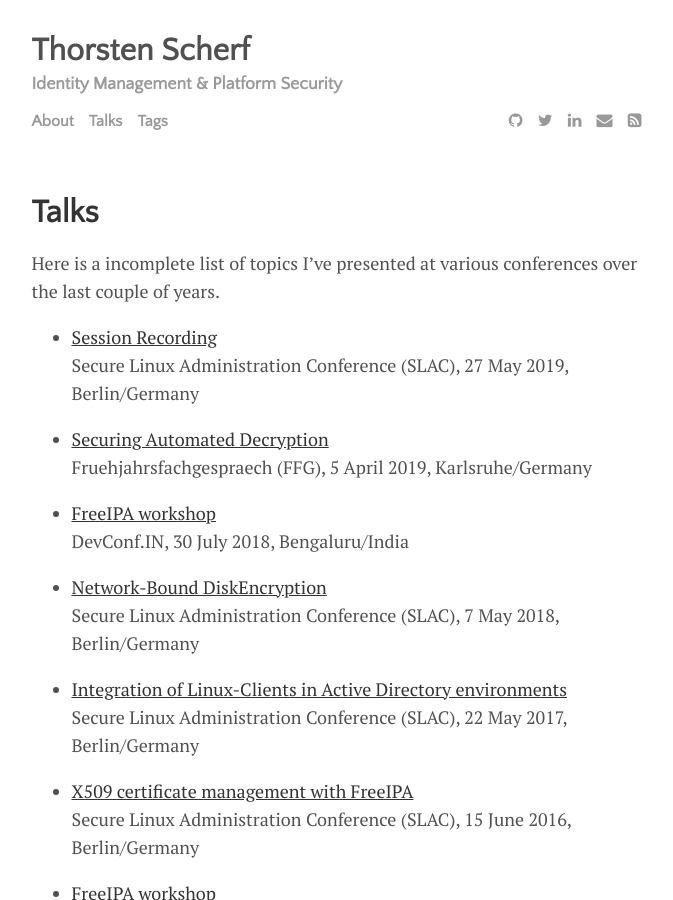
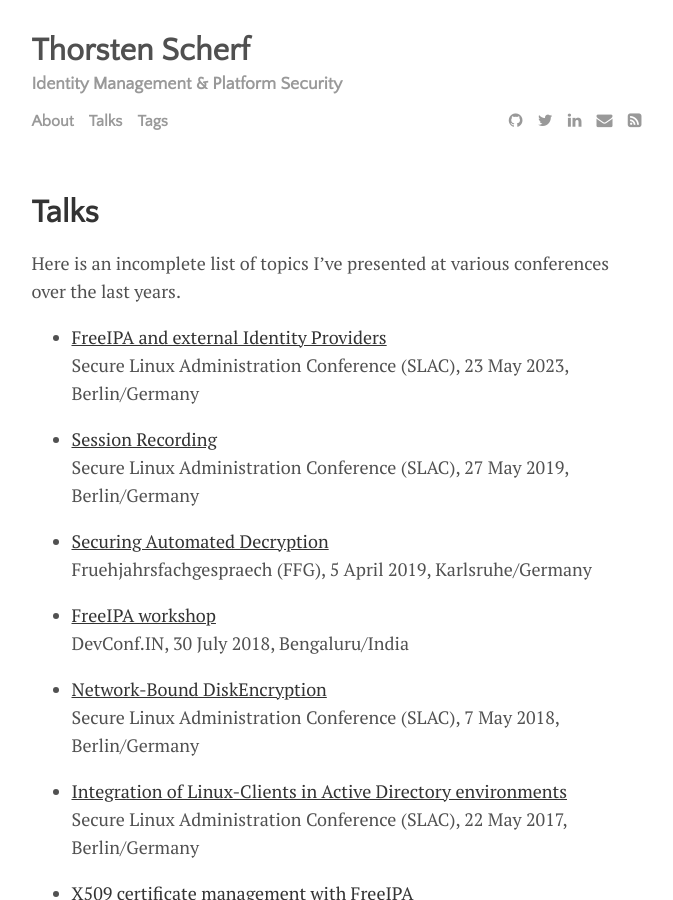
Before and after one commit to tscherf/tscherf.github.io, a Jekyll site: the page built from menu/talks.md, in a window 1280 px wide and 900 px high. Shown: the whole window, without its empty margins (301-974 px from the left). Built offline with Jekyll 4.4.1, drawn with Linux system fonts in a browser that asks for light colours.

Commit message:
add SLAC 2023 slides

```diff
--- a/menu/talks.md
+++ b/menu/talks.md
@@ -3,8 +3,11 @@ layout: page
 title: Talks
 ---
 
-Here is a incomplete list of topics I've presented at various conferences over
-the last couple of years.
+Here is an incomplete list of topics I've presented at various conferences over
+the last years.
+
+- [FreeIPA and external Identity Providers](https://www.heinlein-support.de/slac/2023/vortrag/freeipa-und-anbindung-externe-identity-provider)
+Secure Linux Administration Conference (SLAC), 23 May 2023, Berlin/Germany
 
 - [Session Recording](https://www.heinlein-support.de/slac/2019/vortrag/session-recording)
 Secure Linux Administration Conference (SLAC), 27 May 2019, Berlin/Germany
```
